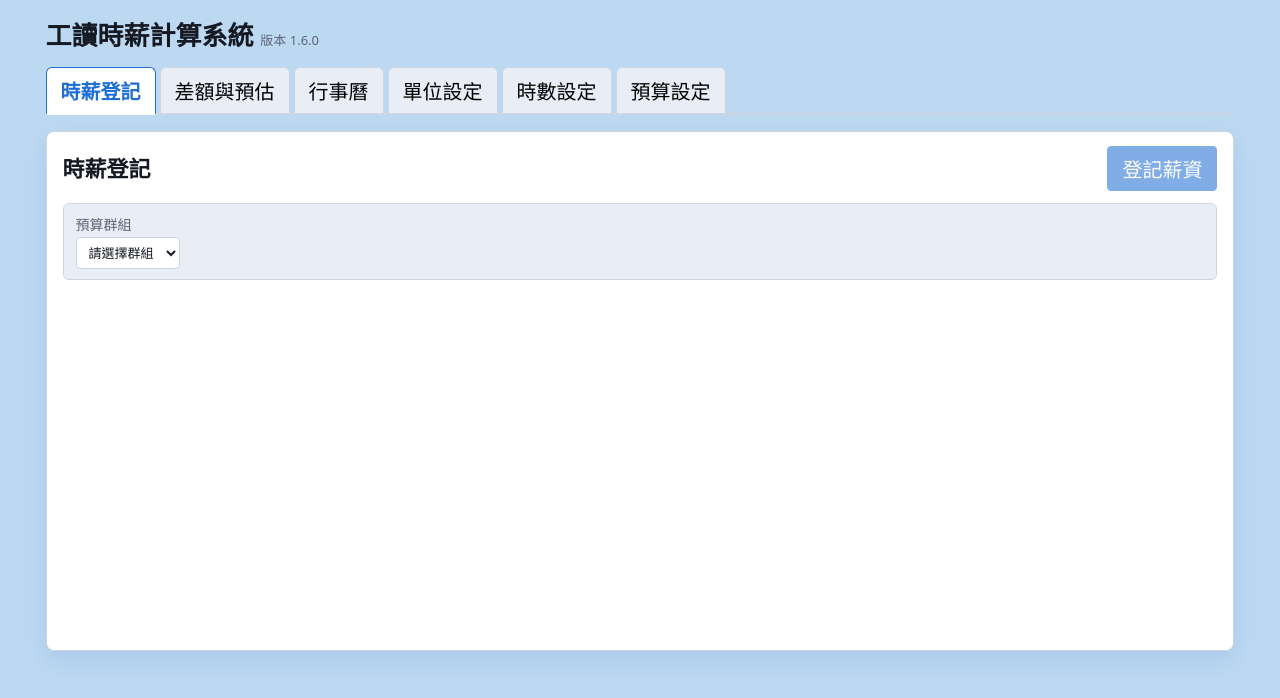
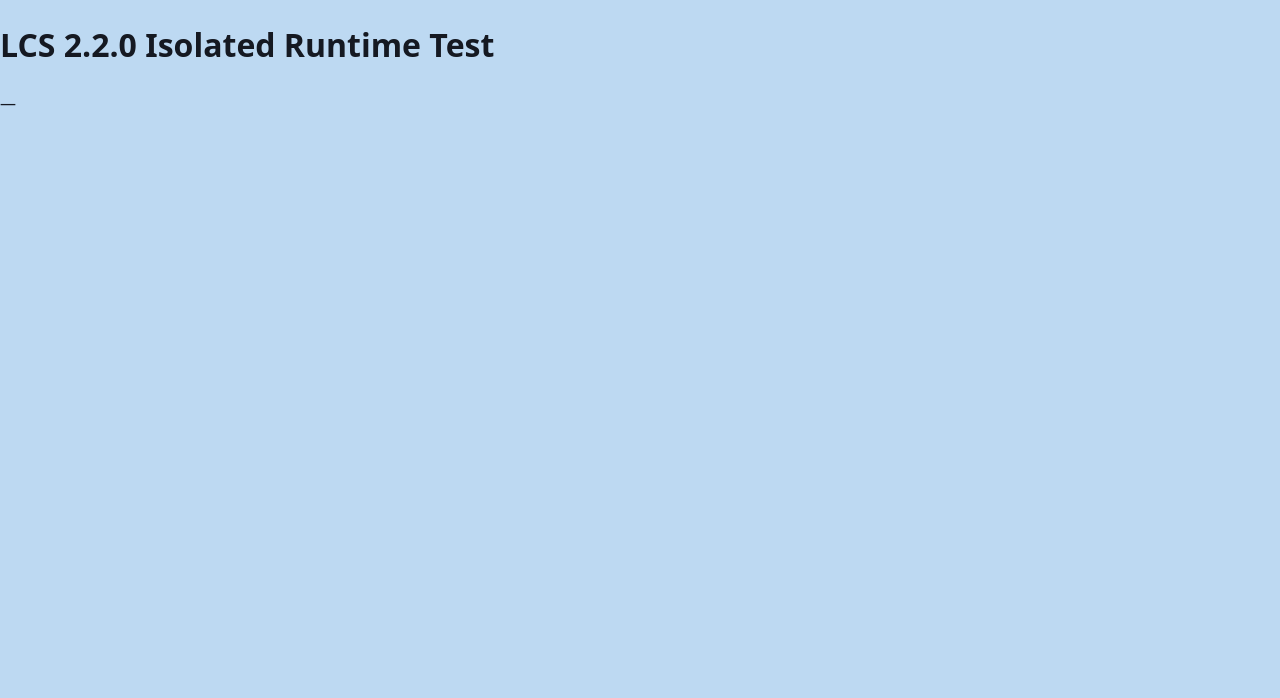
Before and after one commit to 134767/test, a plain HTML site: page index.html in a window 1280 px wide. Drawn offline with Linux system fonts and the light colour scheme; no server answers.

Commit message:
feat: replace root with LCS isolated test shell

```diff
--- a/index.html
+++ b/index.html
@@ -3,22 +3,19 @@
 <head>
   <meta charset="UTF-8">
   <meta name="viewport" content="width=device-width, initial-scale=1.0">
-  <title>工讀時薪計算系統</title>
-  <link rel="stylesheet" href="css/style.css">
+  <meta name="referrer" content="strict-origin-when-cross-origin">
+  <title>LCS 2.2.0 Isolated Runtime Test</title>
+  <link rel="stylesheet" href="./css/style.css?v=2.2.0-isolated-runtime-test">
+  <script src="https://accounts.google.com/gsi/client" async defer></script>
+  <script src="./js/runtime-config.js?v=2.2.0-isolated-runtime-test"></script>
+  <script type="module" src="./js/app.js?v=2.2.0-isolated-runtime-test"></script>
 </head>
 <body>
-  <div class="app-container">
-    <header>
-      <h1>工讀時薪計算系統 <span class="version">版本 1.6.0</span></h1>
-    </header>
-
-    <div id="tab-bar" class="tab-bar"></div>
-    <div id="main-content" class="main-content"></div>
-  </div>
-
-  <script type="module">
-    import { bootstrap } from './js/app.js?v=1.6.0';
-    bootstrap().catch(err => { console.error(err); alert('系統初始化失敗，請重新整理後再試。'); });
-  </script>
+  <main class="test-shell" aria-labelledby="app-title">
+    <h1 id="app-title">LCS 2.2.0 Isolated Runtime Test</h1>
+    <div id="action-slot" class="action-slot" aria-live="polite"></div>
+    <output id="timestamp-output" class="timestamp-output" aria-label="最後寫入時間">—</output>
+  </main>
+  <div id="bridge-host" hidden></div>
 </body>
 </html>
```
